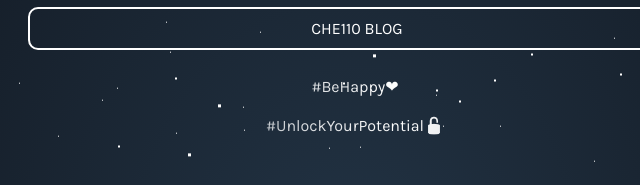
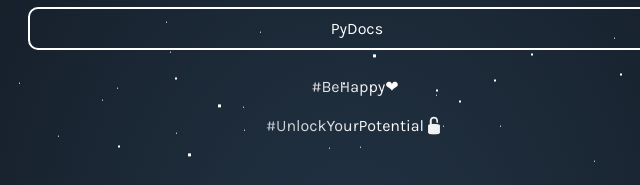
Before and after one commit to Shashank01729/WebSpace, a plain HTML site: page index.html in a window 1280 px wide. Shown: the part 520-705 px from the top of the page, 285-925 px from the left. Drawn offline with Linux system fonts and the light colour scheme.

Commit message:
Update index.html

```diff
--- a/index.html
+++ b/index.html
@@ -85,10 +85,10 @@
       </a>
       <a
         class="link"
-        href="https://shashank01729.github.io/BLOG/"
+        href="https://hello-trex-hazel.vercel.app/"
         target="_blank"
       >
-        <i class="">&nbsp;</i>CHE110 BLOG
+        <i class="">&nbsp;</i>PyDocs
       </a>
 
     </div>
```
